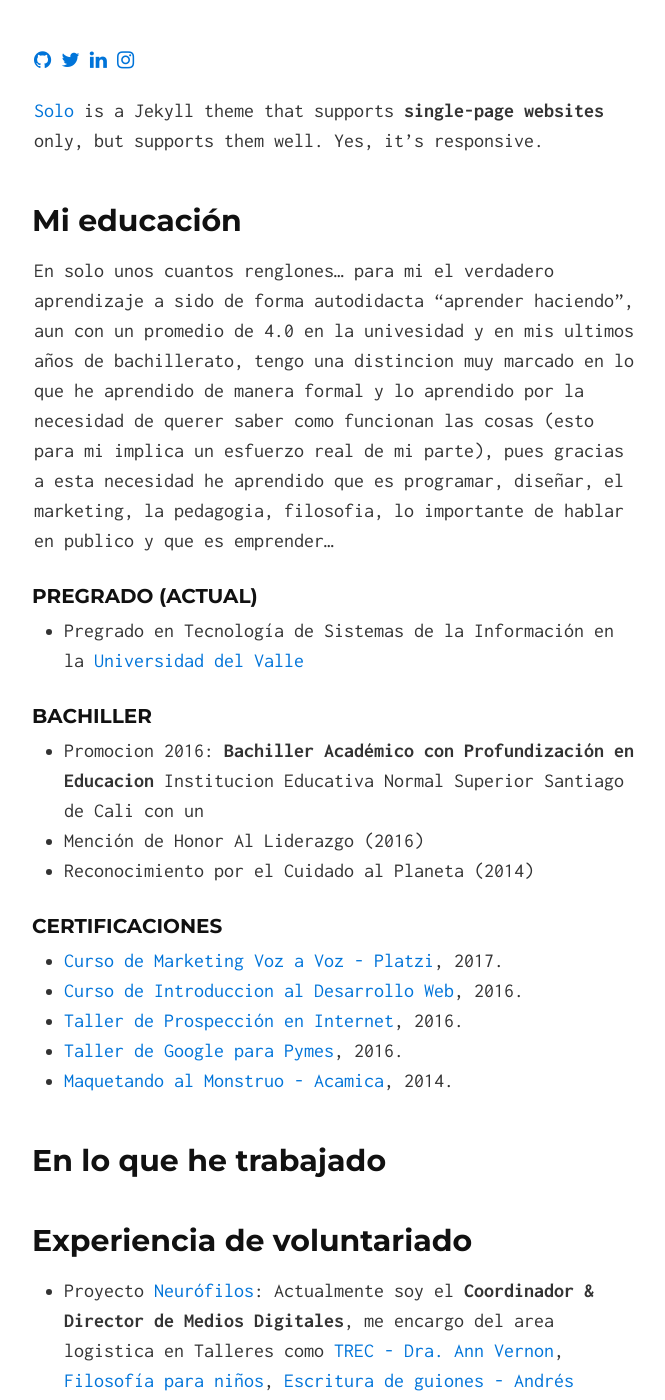
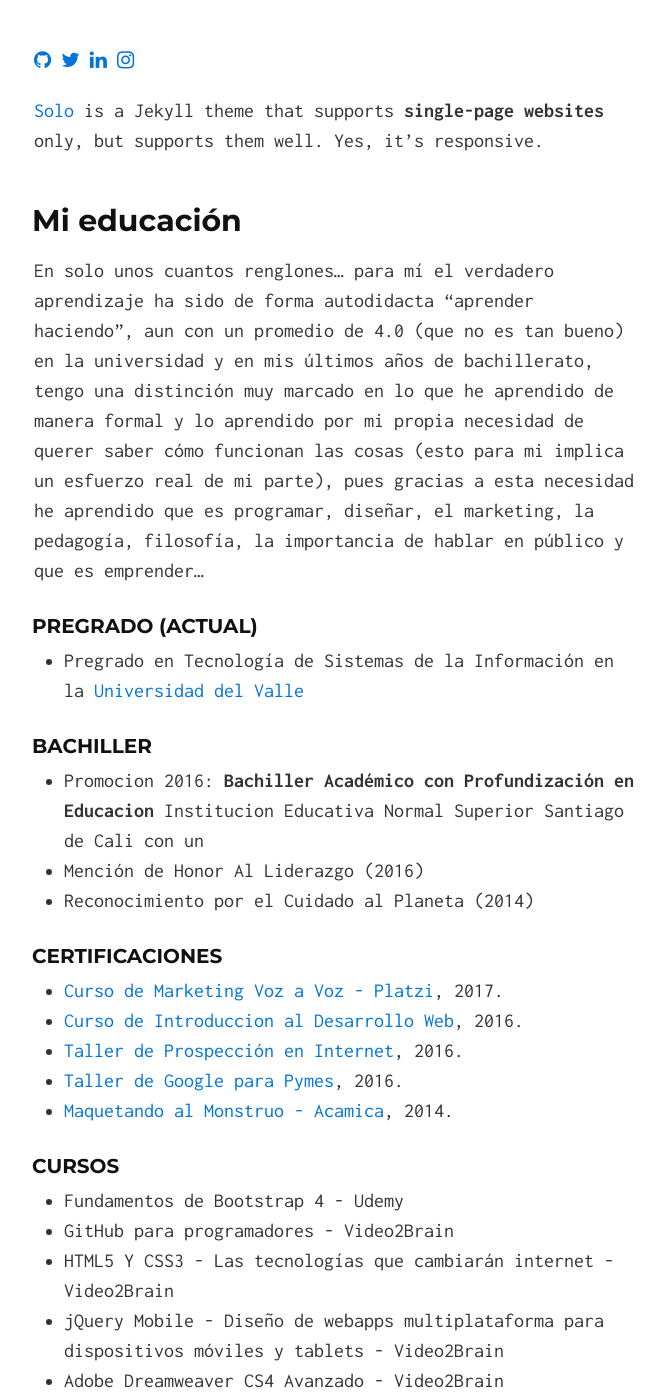
Before and after one commit to MaurooRen/maurooren.github.io, a Jekyll site: the page built from index.md, in a window 1280 px wide and 1400 px high, scrolled down 234 px. Shown: the whole window, without its empty margins (306-971 px from the left). Built offline with Jekyll 4.4.1, drawn with Linux system fonts in a browser that asks for light colours; nearby versions of some CDN libraries.

Commit message:
Educacion

```diff
--- a/index.md
+++ b/index.md
@@ -8,7 +8,7 @@ layout: default
 
 ## Mi educación
 
-En solo unos cuantos renglones... para mi el verdadero aprendizaje a sido de forma autodidacta "aprender haciendo", aun con un promedio de 4.0 en la univesidad y en mis ultimos años de bachillerato, tengo una distincion muy marcado en lo que he aprendido de manera formal y lo aprendido por la necesidad de querer saber como funcionan las cosas (esto para mi implica un esfuerzo real de mi parte), pues gracias a esta necesidad he aprendido que es programar, diseñar, el marketing, la pedagogia, filosofia, lo importante de hablar en publico y que es emprender...
+En solo unos cuantos renglones... para mí el verdadero aprendizaje ha sido de forma autodidacta "aprender haciendo", aun con un promedio de 4.0 (que no es tan bueno) en la universidad y en mis últimos años de bachillerato, tengo una distinción muy marcado en lo que he aprendido de manera formal y lo aprendido por mi propia necesidad de querer saber cómo funcionan las cosas (esto para mi implica un esfuerzo real de mi parte), pues gracias a esta necesidad he aprendido que es programar, diseñar, el marketing, la pedagogía, filosofía, la importancia de hablar en público y que es emprender...
 
 ### Pregrado (Actual)
 
@@ -27,6 +27,16 @@ En solo unos cuantos renglones... para mi el verdadero aprendizaje a sido de for
 * [Taller de Prospección en Internet](https://drive.google.com/file/d/0B1RMsFk-T_Z9ZmhzY3h3bjNsVWs/view), 2016.
 * [Taller de Google para Pymes](https://drive.google.com/file/d/0B1RMsFk-T_Z9dW1GWFUwT1lNZEE/view?usp=sharing), 2016.
 * [Maquetando al Monstruo - Acamica](https://www.acamica.com/cert/8bd29c96ac42b839a99e2e87bed5fd20b253e011?lipi=urn:li:page:d_flagship3_profile_view_base;gkubWjOHTge%2B9QX3Q8Jf6Q%3D%3D), 2014.
+
+### Cursos
+
+* Fundamentos de Bootstrap 4 - Udemy
+* GitHub para programadores - Video2Brain
+* HTML5 Y CSS3 - Las tecnologías que cambiarán internet - Video2Brain
+* jQuery Mobile - Diseño de webapps multiplataforma para dispositivos móviles y tablets - Video2Brain
+* Adobe Dreamweaver CS4 Avanzado - Video2Brain
+
+
 
 
 
```
